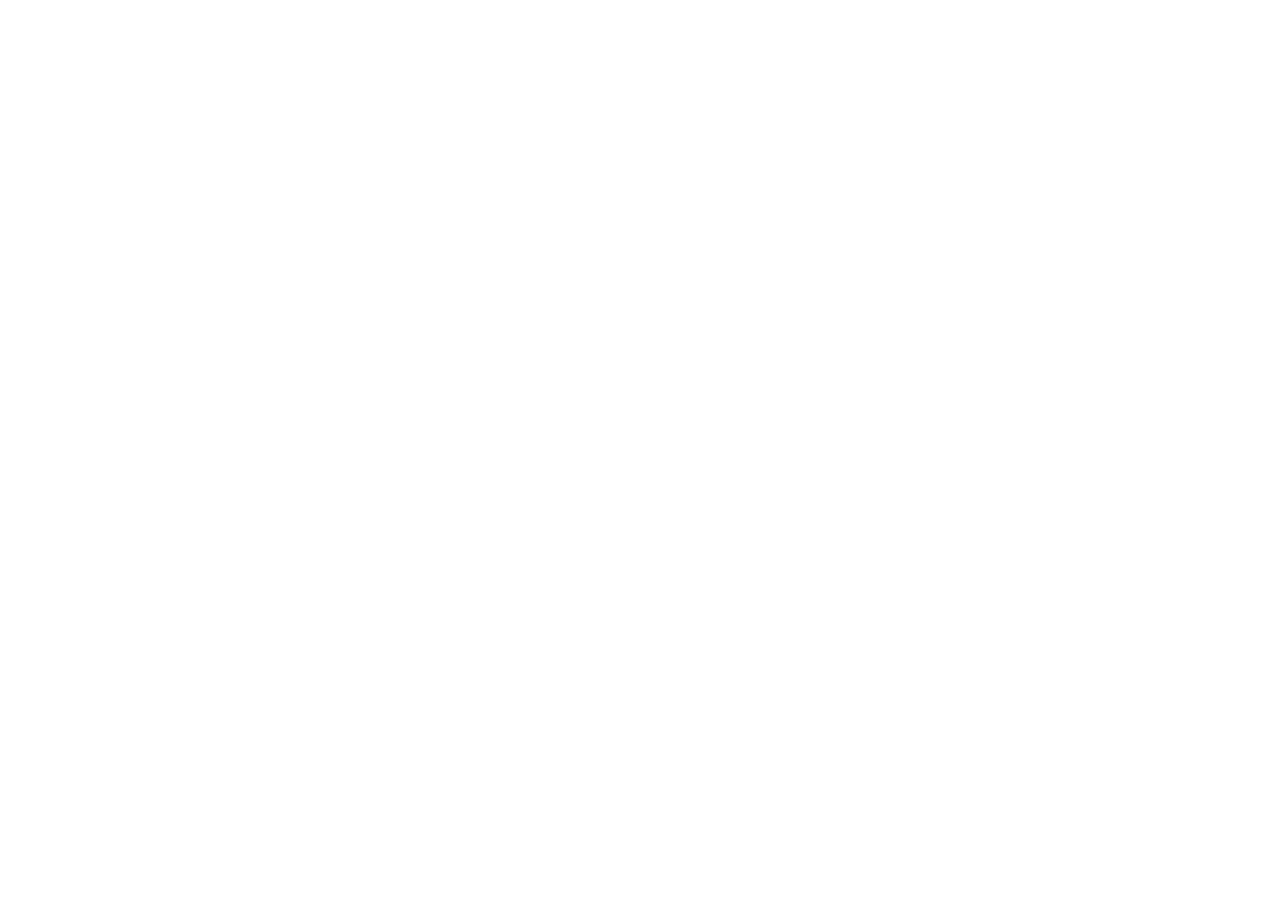
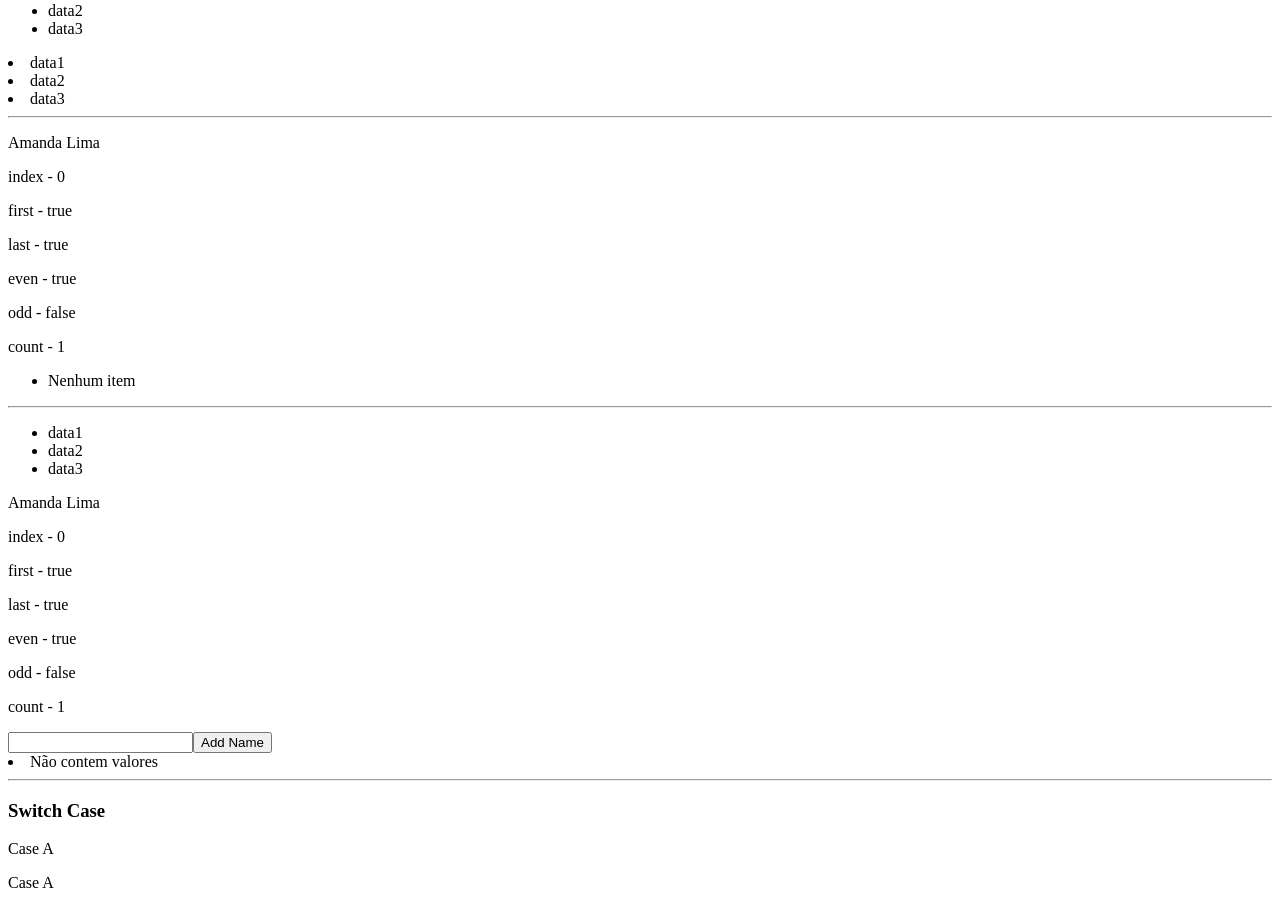
Before and after one commit to amd-lima/AulasAngularUdemy, an Angular app: page / in a window 1280 px wide. Shown: the part 307-1215 px from the top of the page. Before the commit the page ends 800 px from the top, so only its background shows below. Built offline with nearby package versions, Linux system fonts and the light colour scheme.

Commit message:
control flow

```diff
--- a/src/app/components/template/template-control-flow/template-control-flow.component.html
+++ b/src/app/components/template/template-control-flow/template-control-flow.component.html
@@ -16,3 +16,117 @@
 <ng-template #isFalse>
   false
 </ng-template>
+<hr>
+
+<h3>FOR</h3>
+<!-- New Method -->
+<!-- mostra carregando até aparecer os itens -->
+@if(loadingData$ | async; as data){
+  <ul>
+    @for(item of data; track item){
+      <li>{{item}}</li>
+    }
+  </ul>
+}@else{
+  <p>Carregando...</p>
+}
+<!-- Fazendo diretamente o for -->
+@for(item of loadingData$ | async; track item){
+  <li>{{item}}</li>
+}
+<hr>
+
+@for(item of itens; track item.name;
+  let i = $index;
+  let f = $first;
+  let l = $last;
+  let e = $even;
+  let o = $odd;
+  let c = $count)
+  {
+  <p>{{item.name}}</p>
+  <p>index - {{i}}</p>
+  <p>first - {{f}}</p>
+  <p>last - {{l}}</p>
+  <p>even - {{e}}</p>
+  <p>odd - {{o}}</p>
+  <p>count - {{c}}</p>
+  }
+
+  <!-- Empty -->
+  <ul>
+    @for(item of itensEmpty; track item.name){
+      <li>{{item.name}}</li>
+    }@empty {
+      <li>Nenhum item</li>
+    }
+  </ul>
+
+  <hr>
+
+<!-- Old Method -->
+<ng-container *ngIf="loadingData$ | async as data; else loading">
+  <ul>
+    <ng-container *ngFor="let item of data; trackBy: trackByFn">
+      <li>{{item}}</li>
+    </ng-container>
+  </ul>
+</ng-container>
+<ng-template #loading>
+  <p>Carregando ...</p>
+</ng-template>
+
+<ng-container
+*ngFor="let item of itens;
+  let i = index;
+  let f = first;
+  let l = last;
+  let e = even;
+  let o = odd;
+  let c = count">
+
+  <p>{{item.name}}</p>
+  <p>index - {{i}}</p>
+  <p>first - {{f}}</p>
+  <p>last - {{l}}</p>
+  <p>even - {{e}}</p>
+  <p>odd - {{o}}</p>
+  <p>count - {{c}}</p>
+</ng-container>
+
+<input #name>
+<button (click)="addNewName(name.value)">Add Name</button>
+
+<!-- Empty -->
+<ng-container *ngIf="itensEmpty.length === 0; else itensExist">
+  <li>Não contem valores</li>
+</ng-container>
+
+<ng-template #itensExist>
+  <ng-container *ngFor="let item of itens">
+    {{item.name}}
+  </ng-container>
+</ng-template>
+<hr>
+
+<!-- Switch case -->
+<h3>Switch Case</h3>
+<!-- New Method -->
+@switch(switchCondition){
+  @case('A'){
+    <p>Case A</p>
+  }
+  @case('B'){
+    <p>Case B</p>
+  }
+  @default{
+    <p>Default</p>
+  }
+}
+
+<!-- Old Method -->
+<ng-container [ngSwitch]="switchCondition">
+  <p *ngSwitchCase="'A'">Case A</p>
+  <p *ngSwitchCase="'B'">Case B</p>
+  <p *ngSwitchDefault>Default</p>
+</ng-container>
--- a/src/app/components/template/template-control-flow/template-control-flow.component.ts
+++ b/src/app/components/template/template-control-flow/template-control-flow.component.ts
@@ -1,5 +1,6 @@
 import { CommonModule } from '@angular/common';
 import { Component } from '@angular/core';
+import { Observable, delay, of } from 'rxjs';
 
 @Component({
   selector: 'app-template-control-flow',
@@ -11,4 +12,22 @@
 export class TemplateControlFlowComponent {
   public isTrue = true;
 
+  public loadingData$: Observable<String[]> = of([
+    'data1', 'data2', 'data3'
+  ]).pipe(delay(2000));
+
+  public trackByFn(index: number){
+    return index;
+  }
+
+
+  public itens = [{name: 'Amanda Lima'}]
+  public itensEmpty: Array<{name: string}> = []
+  public switchCondition: string = 'A'
+
+
+  addNewName(value: string){
+    this.itens.push({name:value});
+  }
+
 }
```
